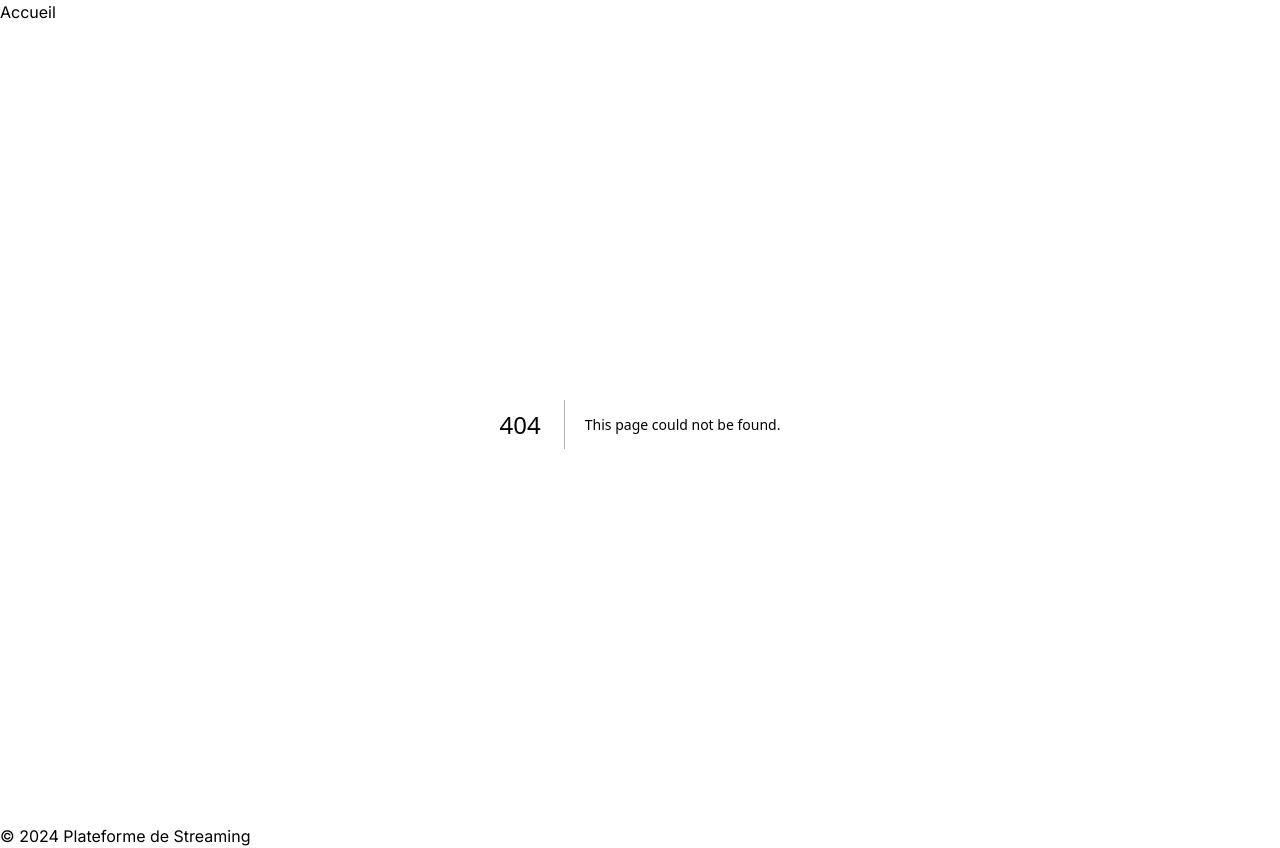
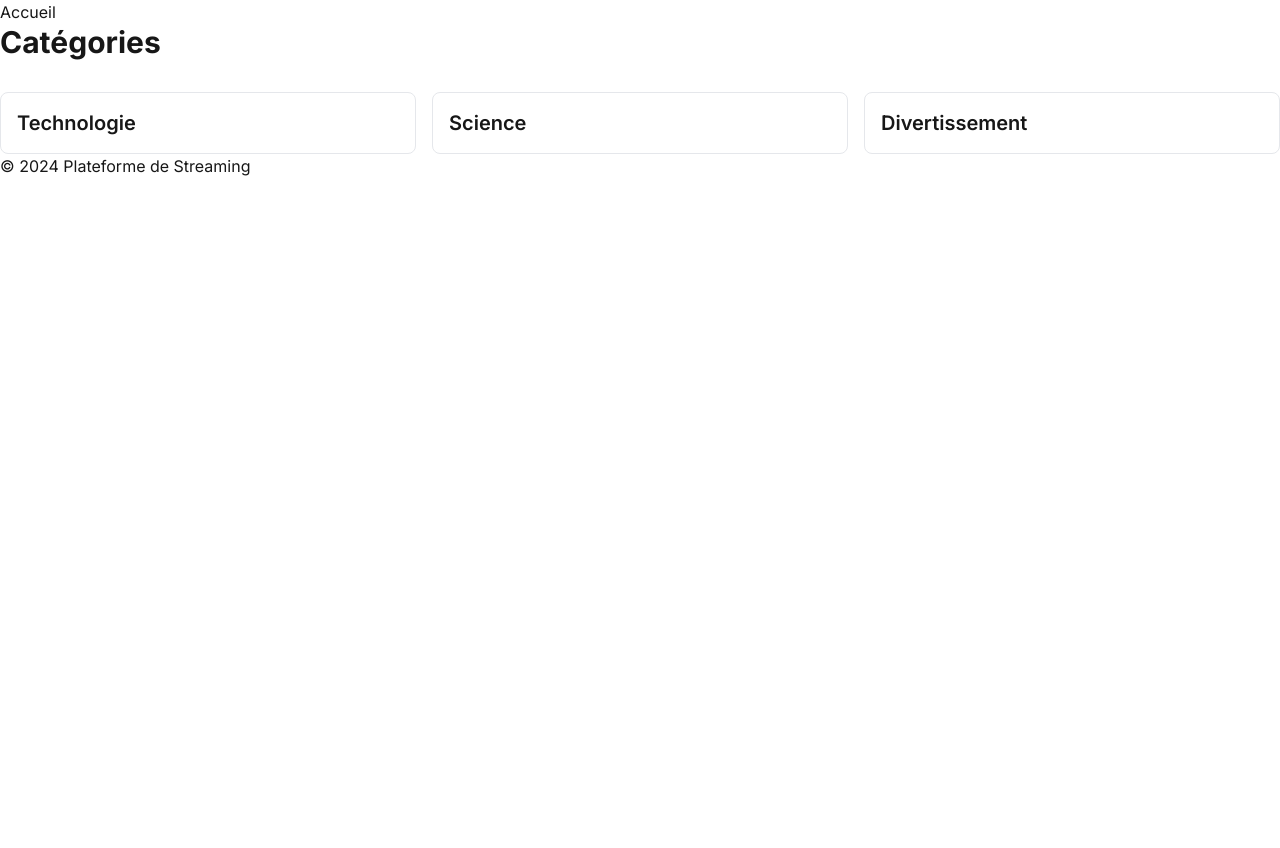
Before and after one commit to ShHaWkK/NextJS, a Next.js app in the folder streaming-platform/: page /categories in a window 1280 px wide. Before the commit this address had no page. After the commit the page ends 800 px from the top, so only its background shows below. Built offline with nearby package versions, Linux system fonts and the light colour scheme.

Commit message:
ADD Catégories

```diff
--- /dev/null
+++ b/streaming-platform/app/categories/[slug]/page.tsx
@@ -0,0 +1,22 @@
+import VideoList from './../../components/VideoList'
+
+async function getVideosByCategory(slug: string) {
+  // Dans un vrai scénario, vous feriez un appel API ici
+  const allVideos = [
+    { id: 1, title: "Introduction à Next.js", src: "/videos/nextjs-intro.mp4", category: "tech" },
+    { id: 2, title: "React Hooks Expliqués", src: "/videos/react-hooks.mp4", category: "tech" },
+    { id: 3, title: "Découvertes scientifiques récentes", src: "/videos/science-news.mp4", category: "science" },
+  ]
+  return allVideos.filter(video => video.category === slug)
+}
+
+export default async function CategoryPage({ params }: { params: { slug: string } }) {
+  const videos = await getVideosByCategory(params.slug)
+
+  return (
+    <div>
+      <h1 className="text-3xl font-bold mb-8">Vidéos de {params.slug}</h1>
+      <VideoList videos={videos} />
+    </div>
+  )
+}
--- /dev/null
+++ b/streaming-platform/app/categories/page.tsx
@@ -0,0 +1,24 @@
+import Link from 'next/link'
+
+const categories = [
+  { id: 1, name: 'Technologie', slug: 'tech' },
+  { id: 2, name: 'Science', slug: 'science' },
+  { id: 3, name: 'Divertissement', slug: 'entertainment' },
+]
+
+export default function CategoriesPage() {
+  return (
+    <div>
+      <h1 className="text-3xl font-bold mb-8">Catégories</h1>
+      <ul className="grid grid-cols-1 md:grid-cols-2 lg:grid-cols-3 gap-4">
+        {categories.map((category) => (
+          <li key={category.id} className="border rounded-lg p-4 hover:bg-gray-100">
+            <Link href={`/categories/${category.slug}`}>
+              <h2 className="text-xl font-semibold">{category.name}</h2>
+            </Link>
+          </li>
+        ))}
+      </ul>
+    </div>
+  )
+}
```
